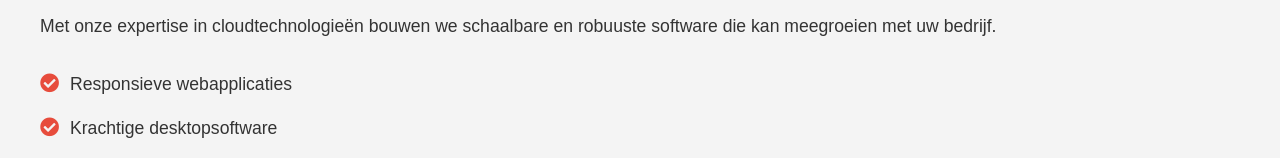
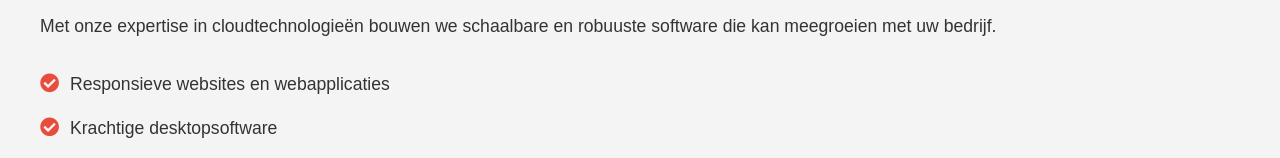
Before and after one commit to AmonMcDuul/flamsoft-frontend, an Angular app: page / in a window 1280 px wide. Shown: the part 1017-1175 px from the top of the page. Built offline with nearby package versions, Linux system fonts and the light colour scheme.

Commit message:
websites

```diff
--- a/src/app/pages/home/home.component.html
+++ b/src/app/pages/home/home.component.html
@@ -8,7 +8,7 @@
                 <div class="hero-text">
                     <p>
                         FlamSoft is een jong en innovatief softwarebedrijf, opgericht in 2025 en gevestigd in Halsteren, Bergen op Zoom. Wij zijn gespecialiseerd in moderne technologieën die uw bedrijf vooruit helpen.
-                        <br>Of het nu gaat om webapplicaties, desktopsoftware of maatwerkoplossingen, wij creëren intuïtieve en krachtige digitale producten die perfect aansluiten op uw behoeften.
+                        <br>Of het nu gaat om een website, webapplicatie, desktopsoftware of maatwerkoplossingen, wij creëren intuïtieve en krachtige digitale producten die perfect aansluiten op uw behoeften.
                     </p>
                     <div class="tech-badges">
                         <span class="badge">.NET</span>
@@ -38,7 +38,7 @@
                         Met onze expertise in cloudtechnologieën bouwen we schaalbare en robuuste software die kan meegroeien met uw bedrijf.
                     </p>
                     <ul class="feature-list">
-                        <li><i class="fas fa-check-circle"></i> Responsieve webapplicaties</li>
+                        <li><i class="fas fa-check-circle"></i> Responsieve websites en webapplicaties</li>
                         <li><i class="fas fa-check-circle"></i> Krachtige desktopsoftware</li>
                         <li><i class="fas fa-check-circle"></i> Dashboard oplossingen en data-analyse</li>
                         <li><i class="fas fa-check-circle"></i> Cloud-gebaseerde oplossingen</li>
```
